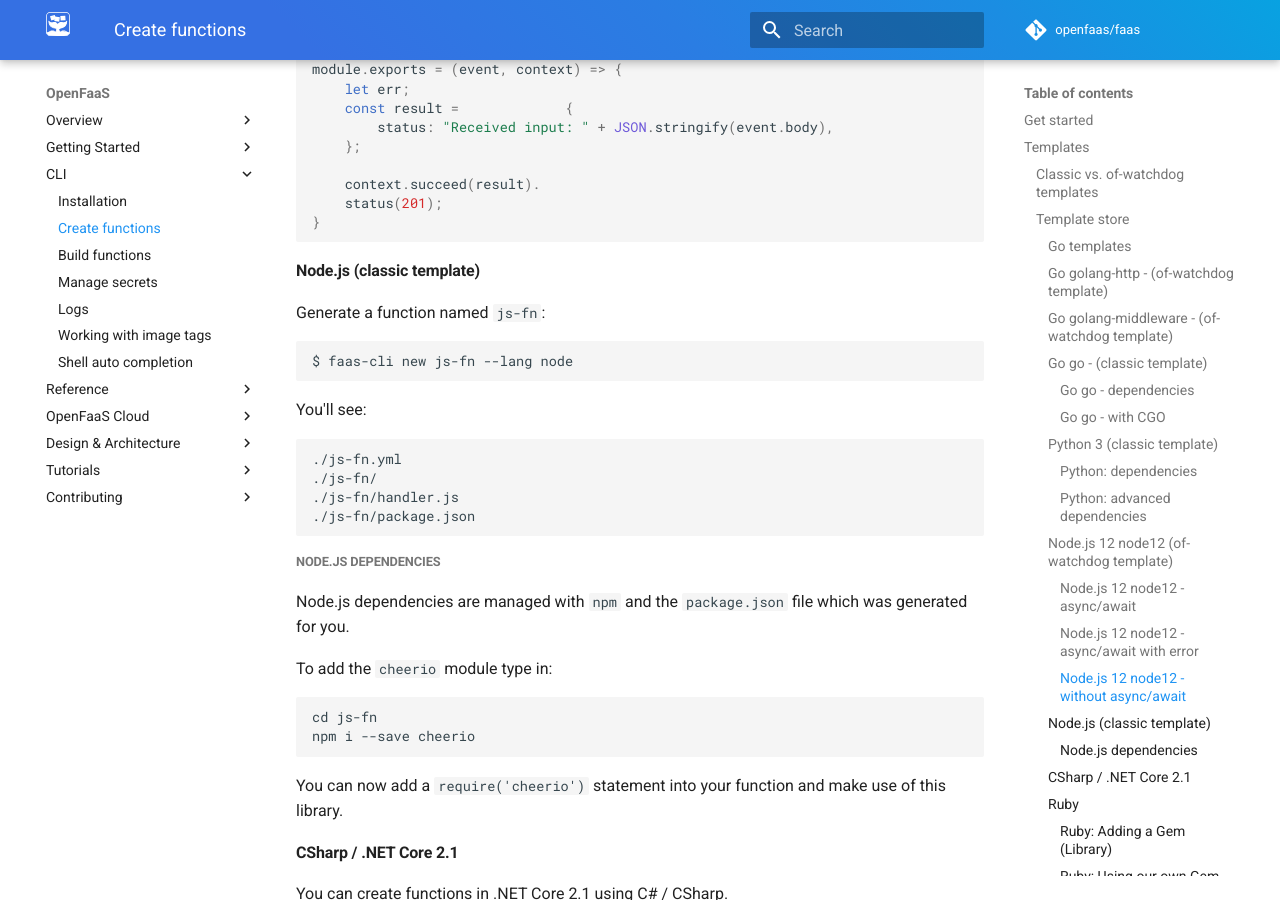
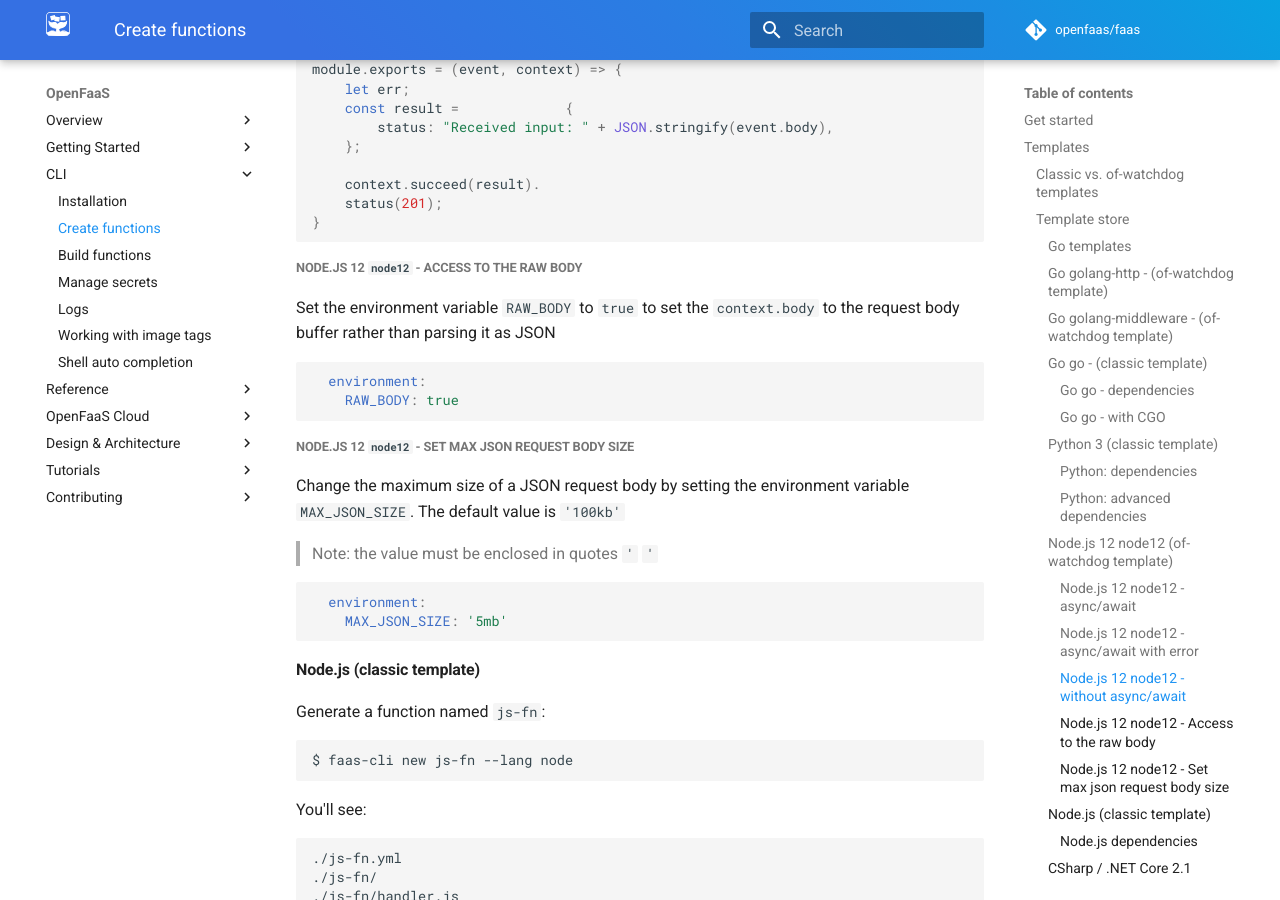
Before and after one commit to openfaas/docs, an MkDocs documentation site: the page built from docs/cli/templates.md, in a window 1280 px wide and 900 px high, scrolled down 5823 px. Built offline with MkDocs 1.6.1 and Material for MkDocs 9.7.7, drawn with Linux system fonts in a browser that asks for light colours; comment, search, counter and statistics services are not loaded.

Commit message:
Add sections to Node.js 12 template explaining new env vars
Signed-off-by: Burton Rheutan <rheutan7@gmail.com>

````diff
--- a/docs/cli/templates.md
+++ b/docs/cli/templates.md
@@ -264,6 +264,23 @@ module.exports = (event, context) => {
     context.succeed(result).
     status(201);
 }
+```
+
+##### Node.js 12 `node12` - Access to the raw body
+Set the environment variable `RAW_BODY` to `true` to set the `context.body` to the request body buffer rather than parsing it as JSON
+
+```yaml
+  environment:
+    RAW_BODY: true
+```
+
+##### Node.js 12 `node12` - Set max json request body size
+Change the maximum size of a JSON request body by setting the environment variable `MAX_JSON_SIZE`. The default value is `'100kb'`
+> Note: the value must be enclosed in quotes `'` `'`
+
+```yaml
+  environment:
+    MAX_JSON_SIZE: '5mb'
 ```
 
 #### Node.js (classic template)
````
Also changed, not shown: other parts of docs/cli/templates.md (+1 -1 lines).
